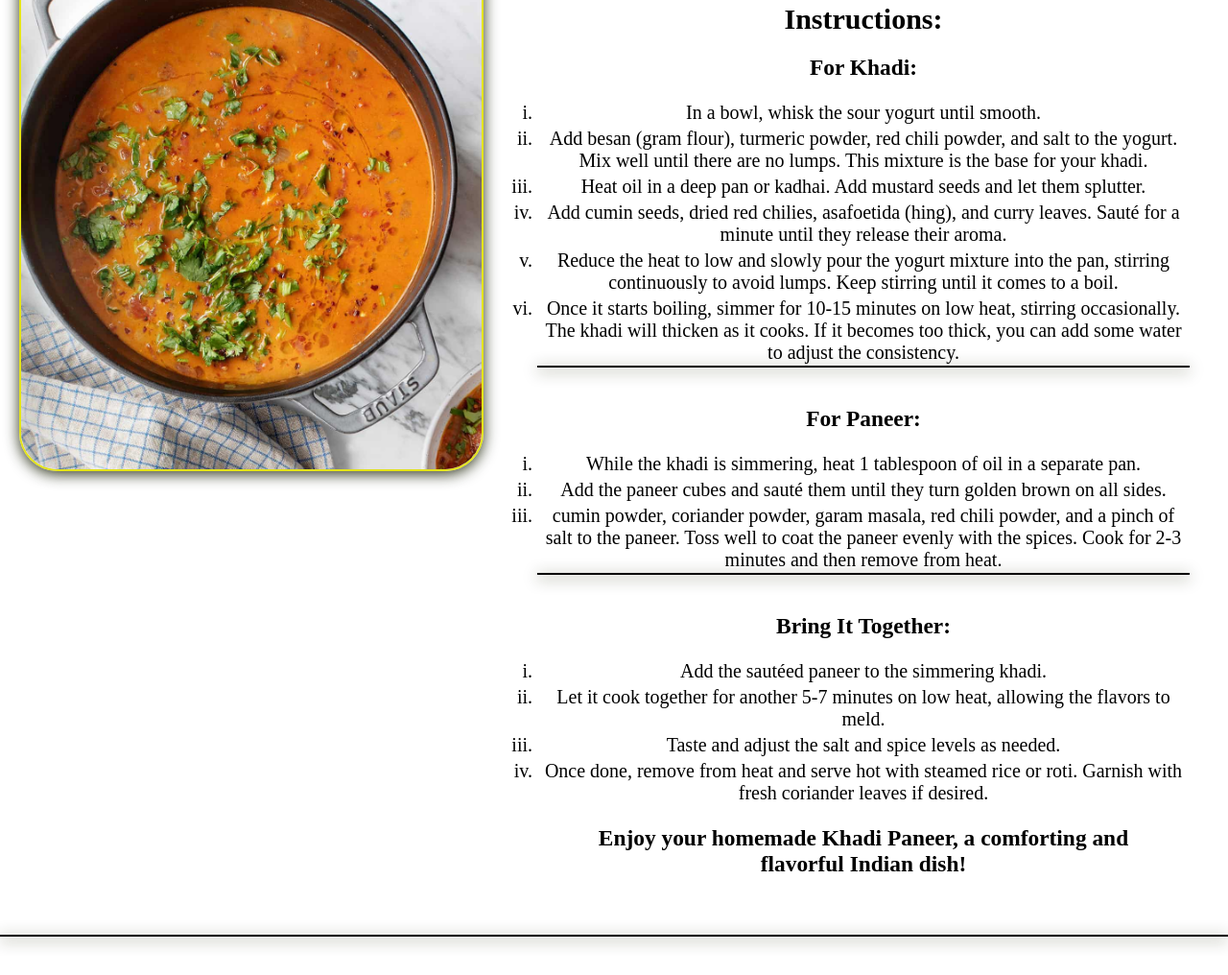
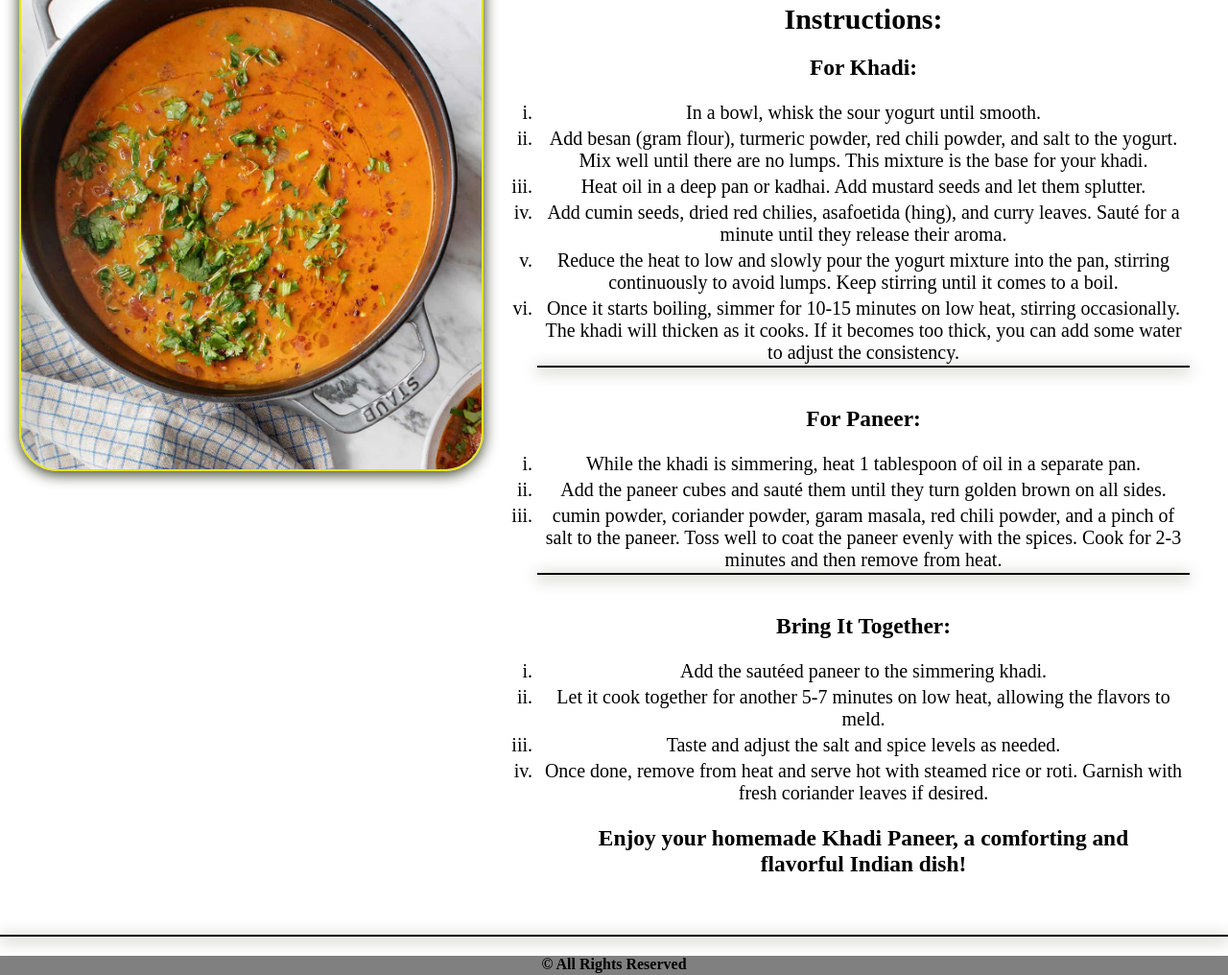
Before and after one commit to Aabhiraj412/TAIRP, a plain HTML site: page Recipe Page/view.html in a window 1280 px wide. Shown: the part 697-1713 px from the top of the page at 96% size. Drawn offline with Linux system fonts and the light colour scheme.

Commit message:
Second Commit

```diff
--- a/Recipe Page/view.html
+++ b/Recipe Page/view.html
@@ -109,5 +109,9 @@
         </div>
     </div>
     <div class="border"></div>
+    <div class="footer">
+        <h4>&#169; All Rights Reserved</h4>
+    </div>
+
 </body>
 </html>
```
